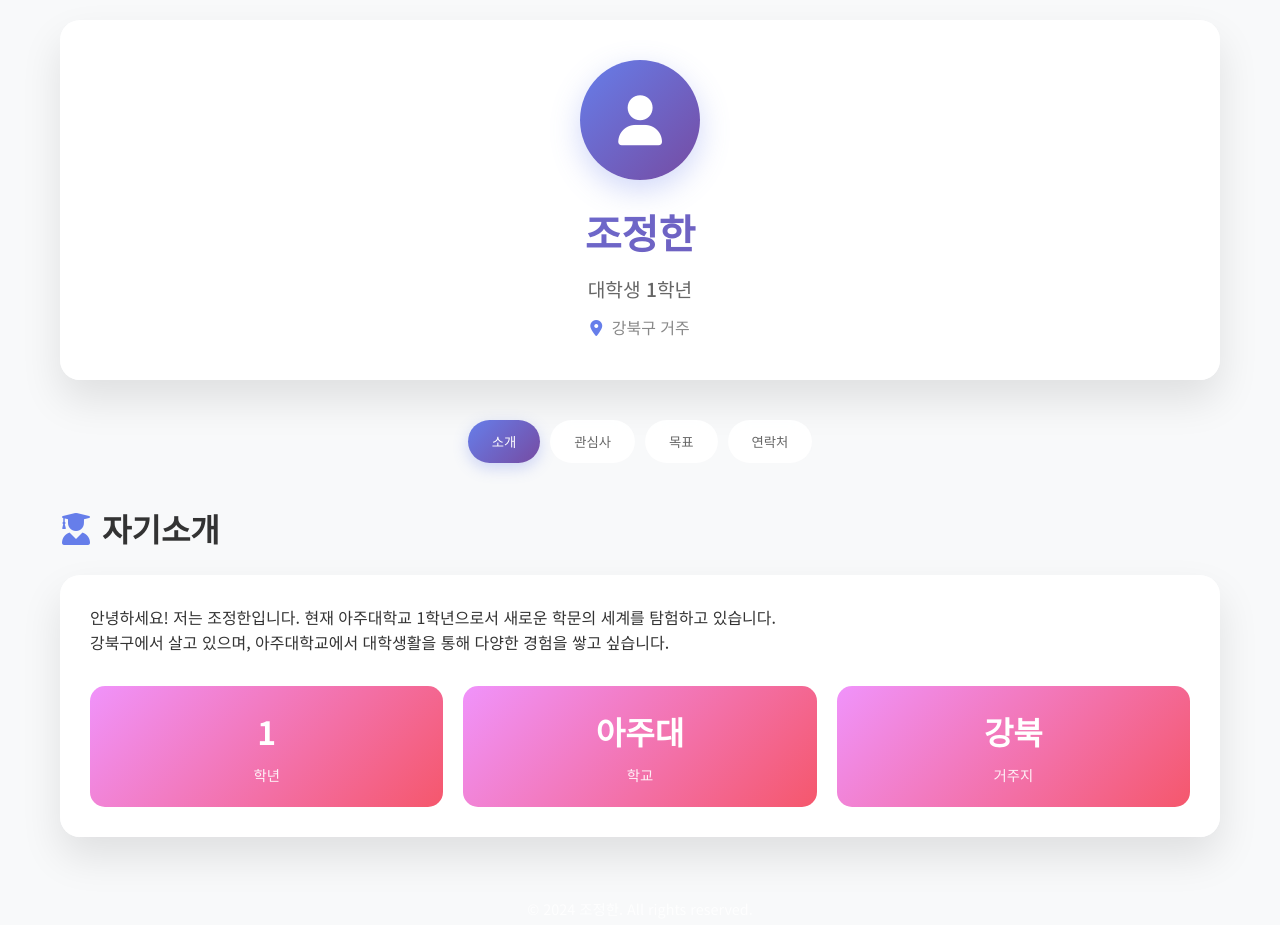
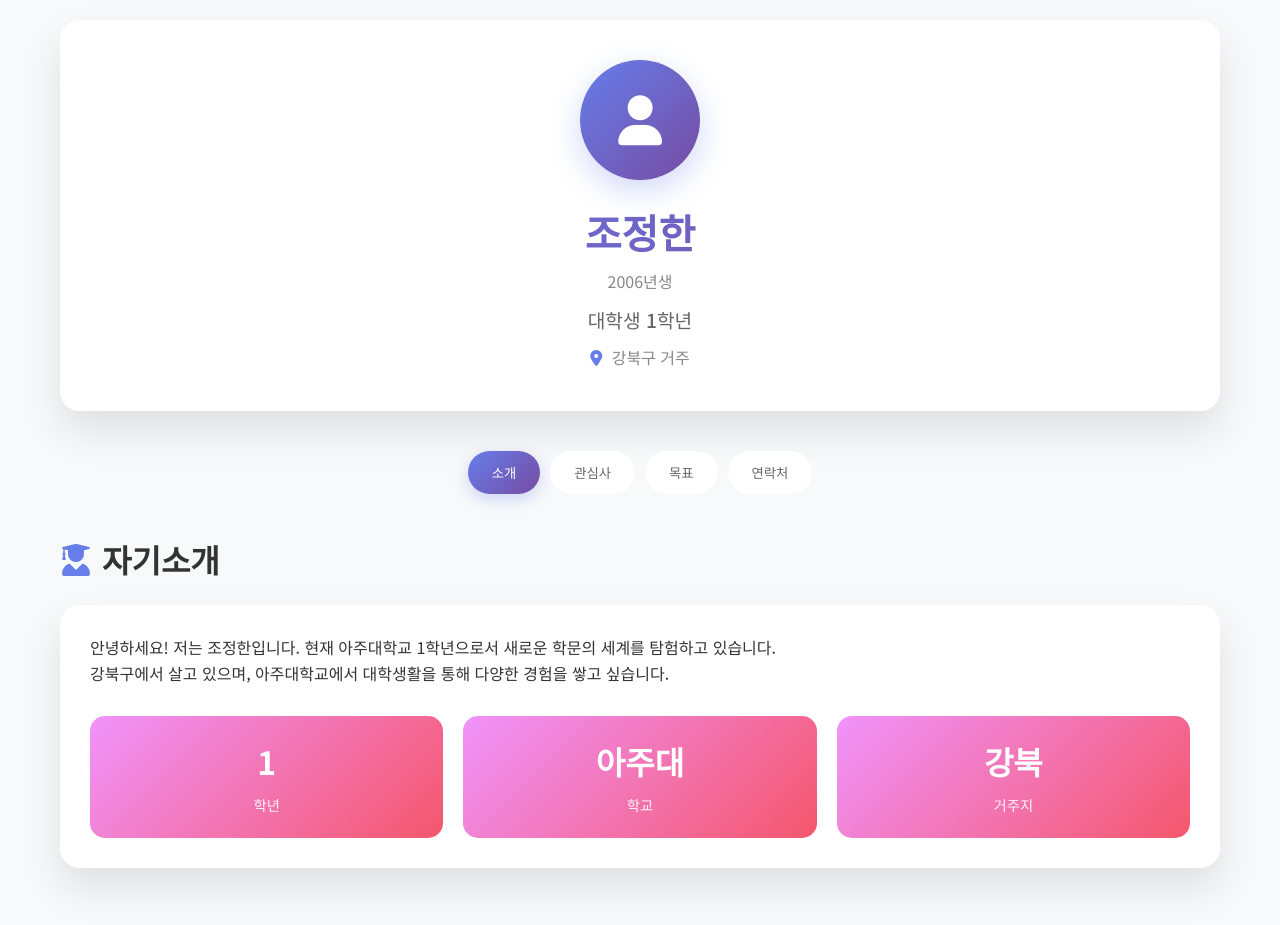
Before and after one commit to novaman187101/self_introduction, a plain HTML site: page index.html in a window 1280 px wide. Drawn offline with Linux system fonts and the light colour scheme.

Commit message:
개 1형

```diff
--- a/index.html
+++ b/index.html
@@ -20,6 +20,7 @@
                 </div>
                 <div class="profile-info">
                     <h1 class="name">조정한</h1>
+                    <p class="birth-year">2006년생</p>
                     <p class="title">대학생 1학년</p>
                     <p class="location"><i class="fas fa-map-marker-alt"></i> 강북구 거주</p>
                 </div>
--- a/style.css
+++ b/style.css
@@ -60,11 +60,18 @@ body {
     font-size: 2.5rem;
     font-weight: 700;
     color: #333;
-    margin-bottom: 10px;
+    margin-bottom: 5px;
     background: linear-gradient(135deg, #667eea, #764ba2);
     -webkit-background-clip: text;
     -webkit-text-fill-color: transparent;
     background-clip: text;
+}
+
+.birth-year {
+    font-size: 1rem;
+    color: #888;
+    margin-bottom: 10px;
+    font-weight: 400;
 }
 
 .title {
```
